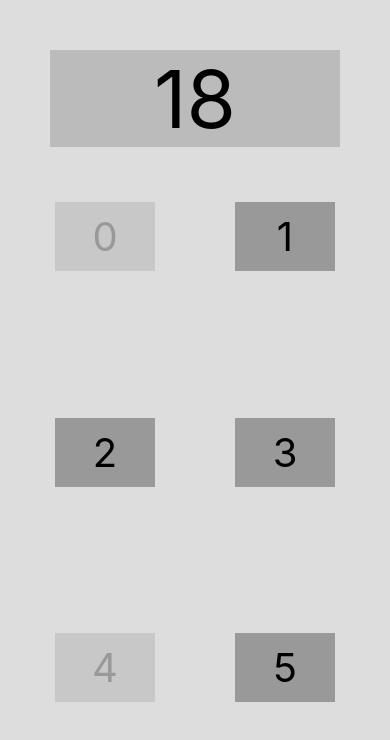
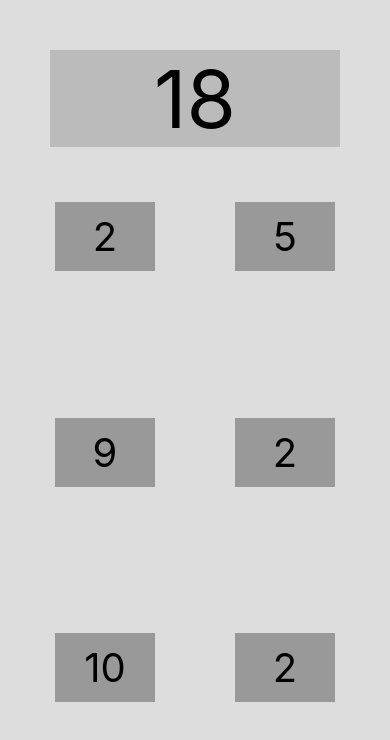
Before and after one commit to srimalonline/sum-game-react-native, a React Native app: screen / in a window 390 px wide. Shown: the top 740 px of the page. Built offline with nearby package versions, Linux system fonts and the light colour scheme.

Commit message:
adding shared behavior to numbers

```diff
--- a/src/components/Game.js
+++ b/src/components/Game.js
@@ -8,7 +8,7 @@ class Game extends React.Component {
         randomNumberCount: PropTypes.number.isRequired,
     };
     state = {
-        selectedNumbers:[0, 4],
+        selectedNumbers:[],
     };
     target = 10 + Math.floor(40 * Math.random());
     randomNumbers = Array
@@ -22,6 +22,12 @@ class Game extends React.Component {
     isNumberSelected = (numberIndex) => {
         return this.state.selectedNumbers.indexOf(numberIndex) >= 0;
     }
+
+    selectNumber = (numberIndex) => {
+        this.setState((prevState) => ({
+            selectedNumbers: [...prevState.selectedNumbers, numberIndex],
+         }));
+    };
     render() {
         return (
             <View style={styles.container}>
@@ -30,10 +36,11 @@ class Game extends React.Component {
                     {this.randomNumbers.map((randomNumber, index) =>
                     <RandomNumber
                         key={index}
-                        number={index}
-                        isSelected={this.isNumberSelected(index)}
+                        id={index}
+                        number={randomNumber}
+                        isDisabled={this.isNumberSelected(index)}
+                        onPress={this.selectNumber}
                     />
-                        //
                     )}
                 </View>
             </View>
--- a/src/components/src/components/RandomNumber.js
+++ b/src/components/src/components/RandomNumber.js
@@ -4,16 +4,19 @@ import { Text, StyleSheet, TouchableOpacity } from 'react-native';
 
 class RandomNumber extends React.Component {
     static propTypes = {
+        id: PropTypes.number.isRequired,
         number: PropTypes.number.isRequired,
-        isSelected: PropTypes.bool.isRequired,
+        isDisabled: PropTypes.bool.isRequired,
+        onPress: PropTypes.func.isRequired,
     };
     handlePress = () => {
         // console.log(this.props.number);
+        this.props.onPress(this.props.id);
     }
     render() {
         return (
             <TouchableOpacity onPress={this.handlePress}>
-                <Text style={[styles.random, this.props.isSelected &&  styles.selected]}>{this.props.number}</Text>
+                <Text style={[styles.random, this.props.isDisabled &&  styles.disabled]}>{this.props.number}</Text>
             </TouchableOpacity>
         );
     };
@@ -29,7 +32,7 @@ const styles = StyleSheet.create({
         fontSize: 40,
         textAlign: 'center',
     },
-    selected: {
+    disabled: {
         opacity: 0.3
     }
 });
```
